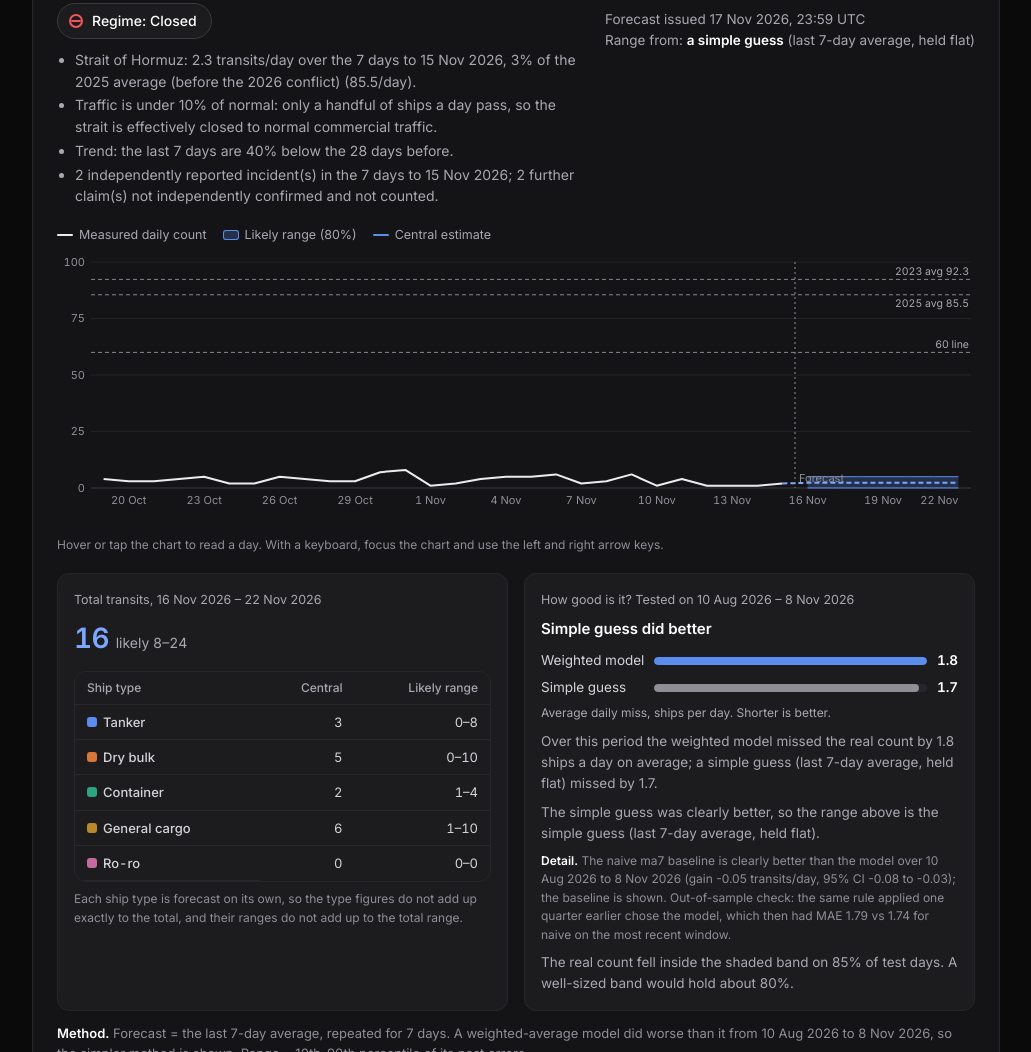
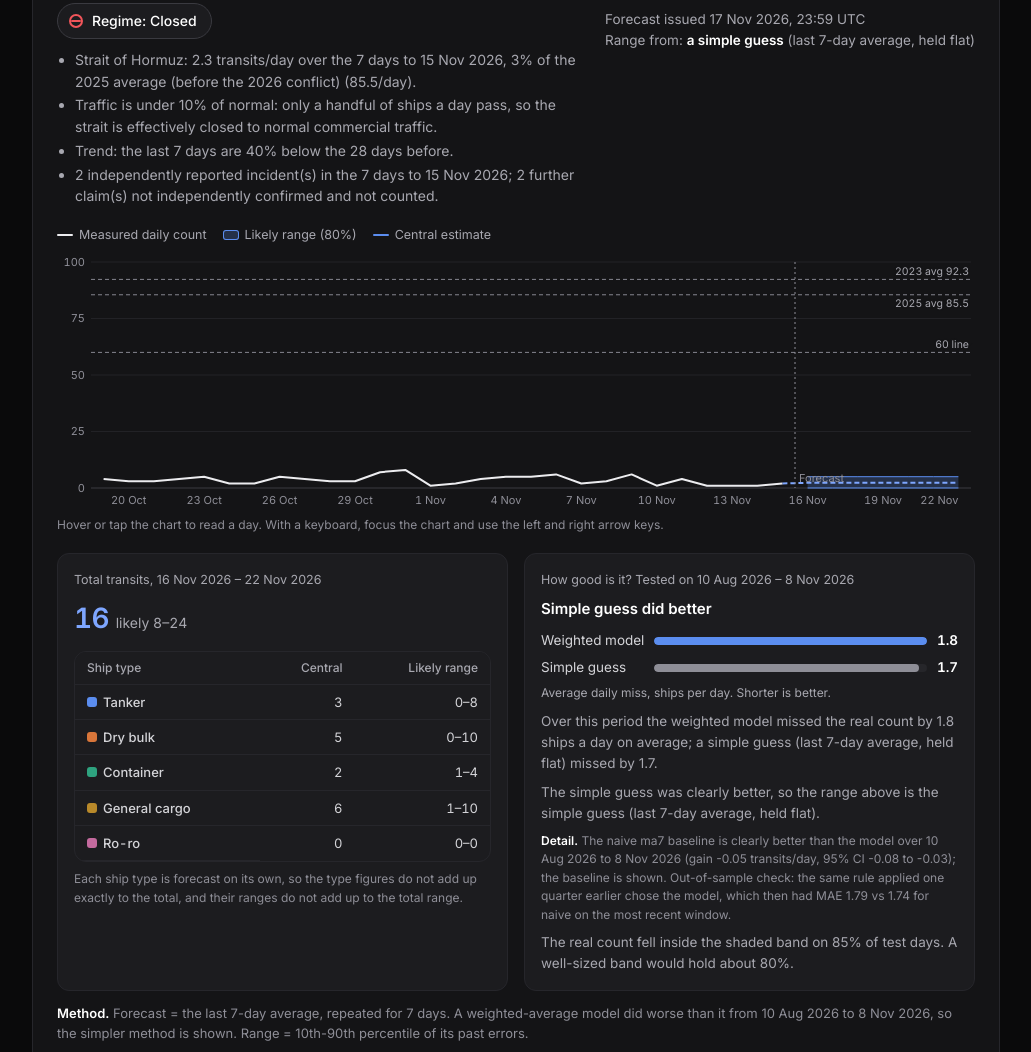
Before and after one commit to nikolaos-ch/chokepoint-desk, a plain HTML site: page index.html in a window 1280 px wide. Shown: the part 1086-2138 px from the top of the page, without its empty margins (124-1155 px from the left). Drawn offline with Linux system fonts and the light colour scheme.

Commit message:
fix: chart gap (#21)
Co-Authored-By: Claude Sonnet 5.5 <noreply@anthropic.com>

```diff
--- a/app.js
+++ b/app.js
@@ -262,6 +262,15 @@
       (refs.length ? '<span class="legend__item"><i class="swatch swatch--dash"></i>Reference lines</span>' : '');
   }
 
+  // viewBox for a chart host. The height comes from the host's CSS --chart-h (styles.css owns
+  // the heights and the width threshold), scaled so the drawn SVG is exactly that tall even
+  // when the viewBox is wider than the host (narrow phones, W floor of 300).
+  function chartBox(host) {
+    var cw = host.clientWidth || 600, W = Math.max(300, cw);
+    var h = parseFloat(getComputedStyle(host).getPropertyValue('--chart-h')) || 240;
+    return { W: W, H: Math.round(h * W / cw * 10) / 10 };
+  }
+
   function renderChartA(T) {
     var host = $('#a-chart');
     host.innerHTML = '';
@@ -270,7 +279,7 @@
     var rows = state.range === 'all' ? all : all.slice(-(+state.range));
     var binned = rows.length > 200;
     if (binned) rows = binWeekly(rows);
-    var W = Math.max(300, host.clientWidth || 600), H = W < 520 ? 230 : 280;
+    var box = chartBox(host), W = box.W, H = box.H;
     var o = { left: 34, right: W - 4, top: 10, bottom: H - 24 };
     var allRefs = state.refs;
     $('#scale-seg').hidden = !allRefs.length;
@@ -453,7 +462,7 @@
     if (!daily.length) { host.innerHTML = '<p class="empty">The forecast file has no daily rows.</p>'; return; }
     var hist = T && T.rows ? T.rows.filter(function (r) { return r.date < daily[0].date; }).slice(-28) : [];
     var dates = hist.map(function (r) { return r.date; }).concat(daily.map(function (r) { return r.date; }));
-    var W = Math.max(300, host.clientWidth || 600), H = W < 520 ? 220 : 260;
+    var box = chartBox(host), W = box.W, H = box.H;
     var o = { left: 34, right: W - 4, top: 10, bottom: H - 24, dates: dates };
     var useRefs = state.scale === 'refs' ? state.refs : [];
     var maxV = Math.max.apply(null, [5].concat(hist.map(function (r) { return r.total; }), daily.map(function (r) { return r.p90; }), useRefs.map(function (r) { return r.value; })));
--- a/index.html
+++ b/index.html
@@ -16,7 +16,9 @@
     // Start the data downloads before the page body and app.js are parsed.
     (function () {
       var s = location.hash.slice(1) === 'bab_el_mandeb' ? 'bab_el_mandeb' : 'hormuz';
-      var get = function (p) { return fetch(p, { cache: 'no-cache' }); };
+      // the no-op catch only stops an early network failure from being logged as an
+      // unhandled rejection before app.js picks the promise up (it still sees the error)
+      var get = function (p) { var r = fetch(p, { cache: 'no-cache' }); r.catch(function () {}); return r; };
       window.__desk = { strait: s, req: {
         ['data/transits/' + s + '.json']: get('data/transits/' + s + '.json'),
         ['data/forecast/' + s + '.json']: get('data/forecast/' + s + '.json'),
--- a/styles.css
+++ b/styles.css
@@ -146,10 +146,17 @@ main section { scroll-margin-top: 84px; }
 .swatch--dash { width: 16px; height: 0; border-top: 2px dashed var(--ref); background: none !important; }
 .swatch--band { width: 16px; height: 10px; border-radius: 3px; background: var(--band); box-shadow: inset 0 0 0 1px var(--s1); }
 
-.chart { position: relative; width: 100%; min-height: 240px; touch-action: pan-y; border-radius: 8px; }
-/* reserve the drawn height before data lands (app.js: H = 280 once the chart is >= 520 px wide) */
+/* Chart heights live here only. app.js reads --chart-h and draws exactly that tall, so the
+   space reserved before data lands equals the drawn chart at every width. The one size
+   threshold (chart width 520 px) is the container query below: a container query measures
+   the panel's content box, which is the chart's own width. */
+.chart { --chart-h: 230px; position: relative; width: 100%; min-height: var(--chart-h); touch-action: pan-y; border-radius: 8px; }
+#f-chart { --chart-h: 220px; }
 #panel-a, #panel-f { container-type: inline-size; }
-@container (min-width: 548px) { .chart { min-height: 280px; } }
+@container (min-width: 520px) {
+  #a-chart { --chart-h: 280px; }
+  #f-chart { --chart-h: 260px; }
+}
 .chart svg { display: block; width: 100%; height: auto; overflow: visible; }
 .chart text { font-family: var(--font); font-size: 11px; fill: var(--text-3); }
 .chart .ref-label { fill: var(--text-2); font-size: 10.5px; paint-order: stroke; stroke: var(--surface); stroke-width: 3px; }
```
